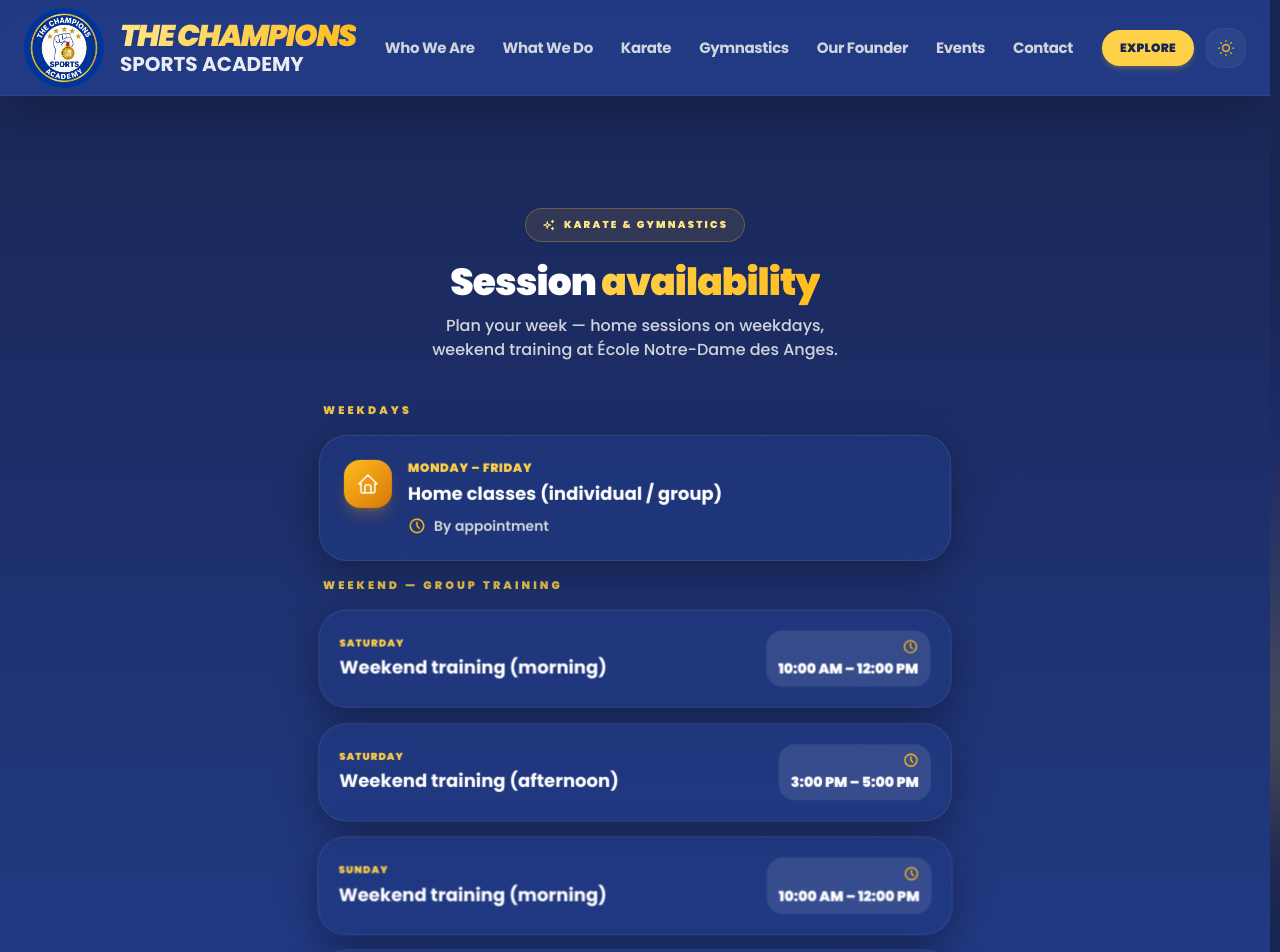
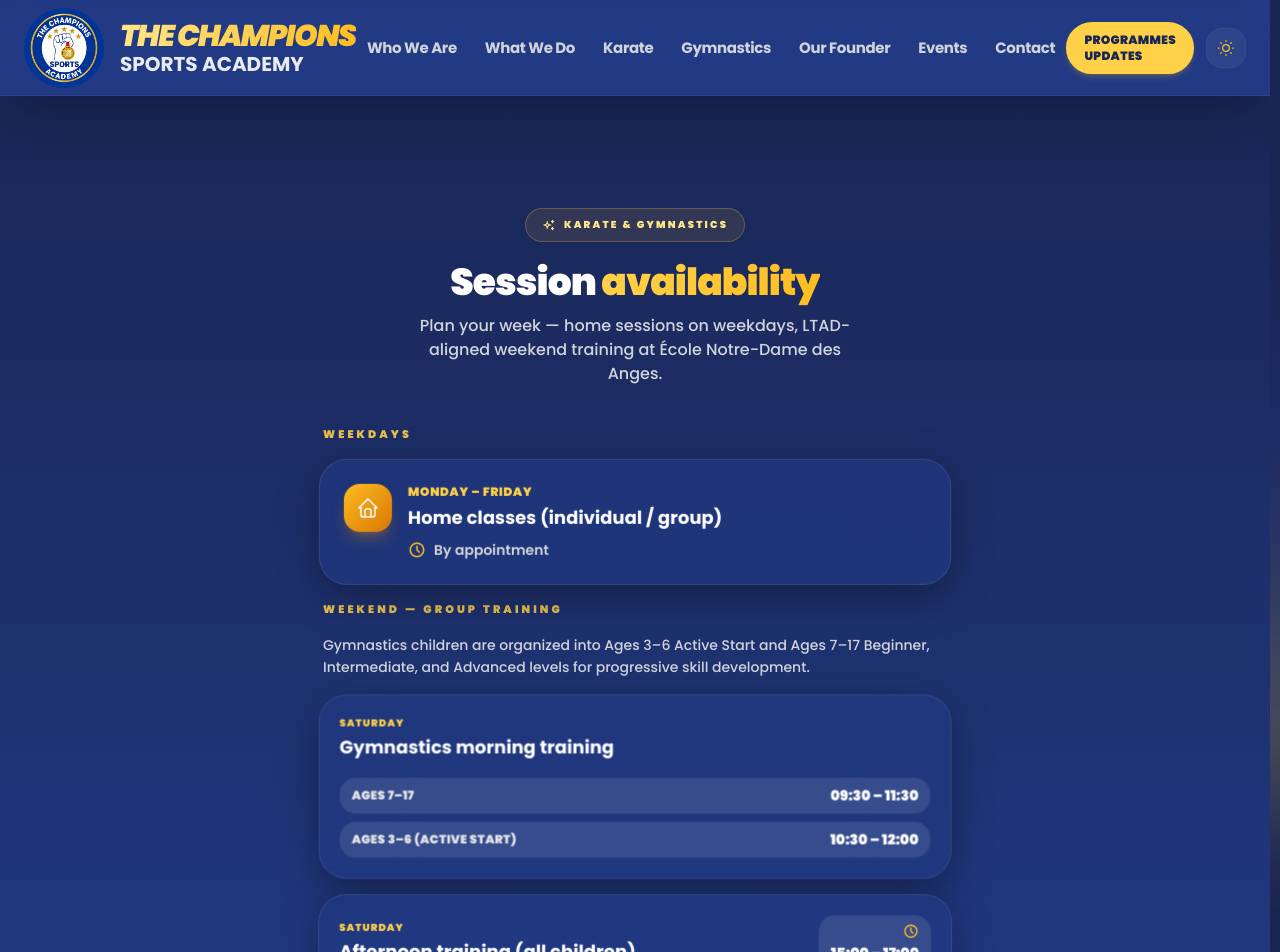
Before and after one commit to ulpacifique/The-Champion-Sport-Academy, a React (Vite) app: page /schedule in a window 1280 px wide. Shown: the top 952 px of the page. Built offline with nearby package versions, Linux system fonts and the light colour scheme; a web font is replaced by a local one.

Commit message:
onday update

```diff
--- a/src/Header/Header.tsx
+++ b/src/Header/Header.tsx
@@ -183,7 +183,8 @@ const Header = () => {
                     to="/schedule"
                     className="inline-flex shrink-0 items-center justify-center rounded-full border-2 border-bright-sun-400/80 bg-bright-sun-300 px-3 py-2 text-[10px] font-black uppercase tracking-wide text-cerulean-blue-950 shadow-md shadow-bright-sun-500/25 transition-all hover:bg-bright-sun-400 hover:shadow-lg hover:shadow-bright-sun-500/35 active:scale-95 dark:border-bright-sun-300 dark:bg-bright-sun-300 dark:text-cerulean-blue-950 dark:shadow-bright-sun-400/20 dark:hover:bg-bright-sun-400 sm:px-4 sm:text-[11px] md:text-xs"
                 >
-                    Explore
+                    Programmes
+                    <br/> Updates
                 </Link>
 
                 {/* Theme Toggle Button */}
--- a/src/Page/Schedule.tsx
+++ b/src/Page/Schedule.tsx
@@ -39,7 +39,14 @@ const itemUp = {
     },
 };
 
-type Slot = { day: string; title: string; time?: string; note?: string; icon: typeof IconHome };
+type Slot = {
+    day: string;
+    title: string;
+    time?: string;
+    note?: string;
+    sessions?: { group: string; time: string }[];
+    icon: typeof IconHome;
+};
 
 const weekdaySlots: Slot[] = [
     {
@@ -53,26 +60,32 @@ const weekdaySlots: Slot[] = [
 const weekendSlots: Slot[] = [
     {
         day: "Saturday",
-        title: "Weekend training (morning)",
-        time: "10:00 AM – 12:00 PM",
+        title: "Gymnastics morning training",
+        sessions: [
+            { group: "Ages 7–17", time: "09:30 – 11:30" },
+            { group: "Ages 3–6 (Active Start)", time: "10:30 – 12:00" },
+        ],
         icon: IconSun,
     },
     {
         day: "Saturday",
-        title: "Weekend training (afternoon)",
-        time: "3:00 PM – 5:00 PM",
+        title: "Afternoon training (all children)",
+        time: "15:00 – 17:00",
         icon: IconSun,
     },
     {
         day: "Sunday",
-        title: "Weekend training (morning)",
-        time: "10:00 AM – 12:00 PM",
+        title: "Gymnastics morning training",
+        sessions: [
+            { group: "Ages 7–17", time: "09:30 – 11:30" },
+            { group: "Ages 3–6 (Active Start)", time: "10:30 – 12:00" },
+        ],
         icon: IconSun,
     },
     {
         day: "Sunday",
-        title: "Weekend training (afternoon)",
-        time: "3:00 PM – 5:00 PM",
+        title: "Afternoon training (all children)",
+        time: "15:00 – 17:00",
         icon: IconSun,
     },
 ];
@@ -126,7 +139,7 @@ const Schedule = () => (
                     </span>
                 </h1>
                 <p className="mx-auto mt-3 max-w-md text-sm font-medium text-cerulean-blue-900/70 dark:text-gray-300 md:text-base">
-                    Plan your week — home sessions on weekdays, weekend training at École Notre-Dame des Anges.
+                    Plan your week — home sessions on weekdays, LTAD-aligned weekend training at École Notre-Dame des Anges.
                 </p>
             </motion.header>
 
@@ -180,6 +193,12 @@ const Schedule = () => (
                 >
                     Weekend — group training
                 </motion.h2>
+                <motion.p
+                    variants={itemUp}
+                    className="px-1 text-sm font-medium leading-relaxed text-cerulean-blue-900/70 dark:text-gray-300"
+                >
+                    Gymnastics children are organized into Ages 3–6 Active Start and Ages 7–17 Beginner, Intermediate, and Advanced levels for progressive skill development.
+                </motion.p>
                 {weekendSlots.map((slot, i) => (
                     <motion.article
                         key={`${slot.day}-${slot.title}-${i}`}
@@ -202,13 +221,32 @@ const Schedule = () => (
                                         {slot.title}
                                     </h3>
                                 </div>
+                                {slot.time && (
                                     <div className="shrink-0 rounded-2xl bg-cerulean-blue-900/5 px-3 py-2 text-right dark:bg-white/10">
                                         <IconClock size={16} className="mb-1 ml-auto text-bright-sun-600 dark:text-bright-sun-400" />
                                         <p className="text-sm font-black tabular-nums text-cerulean-blue-900 dark:text-white">
                                             {slot.time}
                                         </p>
                                     </div>
+                                )}
                             </div>
+                            {slot.sessions && (
+                                <div className="mt-4 grid gap-2">
+                                    {slot.sessions.map((session) => (
+                                        <div
+                                            key={`${slot.day}-${session.group}`}
+                                            className="flex items-center justify-between gap-3 rounded-2xl bg-cerulean-blue-900/5 px-3 py-2 dark:bg-white/10"
+                                        >
+                                            <span className="text-xs font-black uppercase tracking-wide text-cerulean-blue-900/80 dark:text-gray-200">
+                                                {session.group}
+                                            </span>
+                                            <span className="text-sm font-black tabular-nums text-cerulean-blue-900 dark:text-white">
+                                                {session.time}
+                                            </span>
+                                        </div>
+                                    ))}
+                                </div>
+                            )}
                         </motion.div>
                     </motion.article>
                 ))}
--- a/src/Program/Gymnastics.tsx
+++ b/src/Program/Gymnastics.tsx
@@ -249,10 +249,10 @@ const Gymnastics = () => {
                                 <div className="space-y-4">
                                     {[
                                         { day: "Monday - Friday", time: "By Appointment", classes: "Home Classes (Individual/Group)" },
-                                        { day: "Saturday", time: "10:00 AM - 12:00 PM", classes: "Weekend Training (Morning)" },
-                                        { day: "Saturday", time: "3:00 PM - 5:00 PM", classes: "Weekend Training (Afternoon)" },
-                                        { day: "Sunday", time: "10:00 AM - 12:00 PM", classes: "Weekend Training (Morning)" },
-                                        { day: "Sunday", time: "3:00 PM - 5:00 PM", classes: "Weekend Training (Afternoon)" }
+                                        { day: "Saturday", time: "09:30 - 11:30 / 10:30 - 12:00", classes: "Morning: Ages 7-17 / Ages 3-6 Active Start" },
+                                        { day: "Saturday", time: "15:00 - 17:00", classes: "Afternoon: All Children" },
+                                        { day: "Sunday", time: "09:30 - 11:30 / 10:30 - 12:00", classes: "Morning: Ages 7-17 / Ages 3-6 Active Start" },
+                                        { day: "Sunday", time: "15:00 - 17:00", classes: "Afternoon: All Children" }
                                     ].map((s, i) => (
                                         <div key={i} className="flex justify-between items-center p-8 rounded-3xl bg-white dark:bg-cerulean-blue-900/40 border border-gray-100 dark:border-white/10 hover:border-bright-sun-600/30 dark:hover:border-bright-sun-300/30 transition-all group shadow-sm">
                                             <div>
--- a/src/Program/GymnasticsProgrammeContent.tsx
+++ b/src/Program/GymnasticsProgrammeContent.tsx
@@ -228,7 +228,7 @@ export const GymnasticsProgrammeContent = ({
                     <SectionTitle n="4.">Development Model (LTAD-Based)</SectionTitle>
                     <p className="text-gray-600 dark:text-gray-300 mb-4 leading-relaxed">
                         The programme follows a <strong className="text-cerulean-blue-900 dark:text-white">Long-Term Athlete Development (LTAD)</strong> framework,
-                        ensuring:
+                        organizing children into clear age and level pathways for safe, effective progression.
                     </p>
                     <ul className="list-disc list-inside space-y-2 mb-6 text-gray-700 dark:text-gray-200">
                         <li>Age-appropriate training</li>
@@ -242,41 +242,34 @@ export const GymnasticsProgrammeContent = ({
                     <div className="space-y-6">
                         <StageCard
                             dotClass="bg-blue-500"
-                            title="Stage 1: Active Start"
-                            age="Ages 3–5"
-                            focus={['Fun and safe movement exploration', 'Basic motor skills (running, jumping, rolling)']}
-                            outcomes={['Enjoyment of physical activity', 'Confidence in movement']}
+                            title="Active Start"
+                            age="Ages 3–6"
+                            focus={['Physical literacy and pre-gymnastics', 'Fun and safe movement exploration', 'Basic motor skills (running, jumping, rolling)']}
+                            outcomes={['Enjoyment of physical activity', 'Confidence in movement', 'Readiness for structured gymnastics']}
                         />
                         <StageCard
                             dotClass="bg-emerald-500"
-                            title="Stage 2: Fundamentals"
-                            age="Ages 6–8"
-                            focus={['Basic gymnastics skills on floor', 'Coordination and flexibility development']}
-                            outcomes={['Development of physical literacy', 'Introduction to simple apparatus']}
+                            title="Beginner Level"
+                            age="Ages 7–17"
+                            focus={['Core gymnastics foundations', 'Coordination, flexibility, balance, and safe landing techniques']}
+                            outcomes={['Technical basics', 'Body awareness and training discipline']}
                         />
                         <StageCard
                             dotClass="bg-amber-400"
-                            title="Stage 3: Learn to Train"
-                            age="Ages 9–11"
+                            title="Intermediate Level"
+                            age="Ages 7–17"
                             focus={[
-                                'Structured skill learning',
+                                'Progressive skill development',
                                 'Introduction to apparatus: Girls — Beam & Bars; Boys — Bars & strength-based elements',
                             ]}
-                            outcomes={['Technical foundations', 'Body control and discipline']}
+                            outcomes={['Improved technical control', 'Strength, confidence, and consistency']}
                         />
                         <StageCard
                             dotClass="bg-orange-500"
-                            title="Stage 4: Train to Train"
-                            age="Ages 12–14"
-                            focus={['Strength and conditioning', 'Skill refinement and combinations']}
-                            outcomes={['Improved performance capacity', 'Consistency in training']}
-                        />
-                        <StageCard
-                            dotClass="bg-red-500"
-                            title="Stage 5: Train to Perform"
-                            age="Ages 15–17"
-                            focus={['Advanced skills and routines', 'Optional competition pathway']}
-                            outcomes={['Performance readiness', 'Leadership and mentoring']}
+                            title="Advanced Level"
+                            age="Ages 7–17"
+                            focus={['Advanced skills and routines', 'Strength and conditioning', 'Optional competition pathway']}
+                            outcomes={['Performance readiness', 'Leadership and mentoring', 'Long-term athlete development']}
                         />
                     </div>
                 </motion.div>
```
Lines whose indentation alone changed are shown as unchanged.
